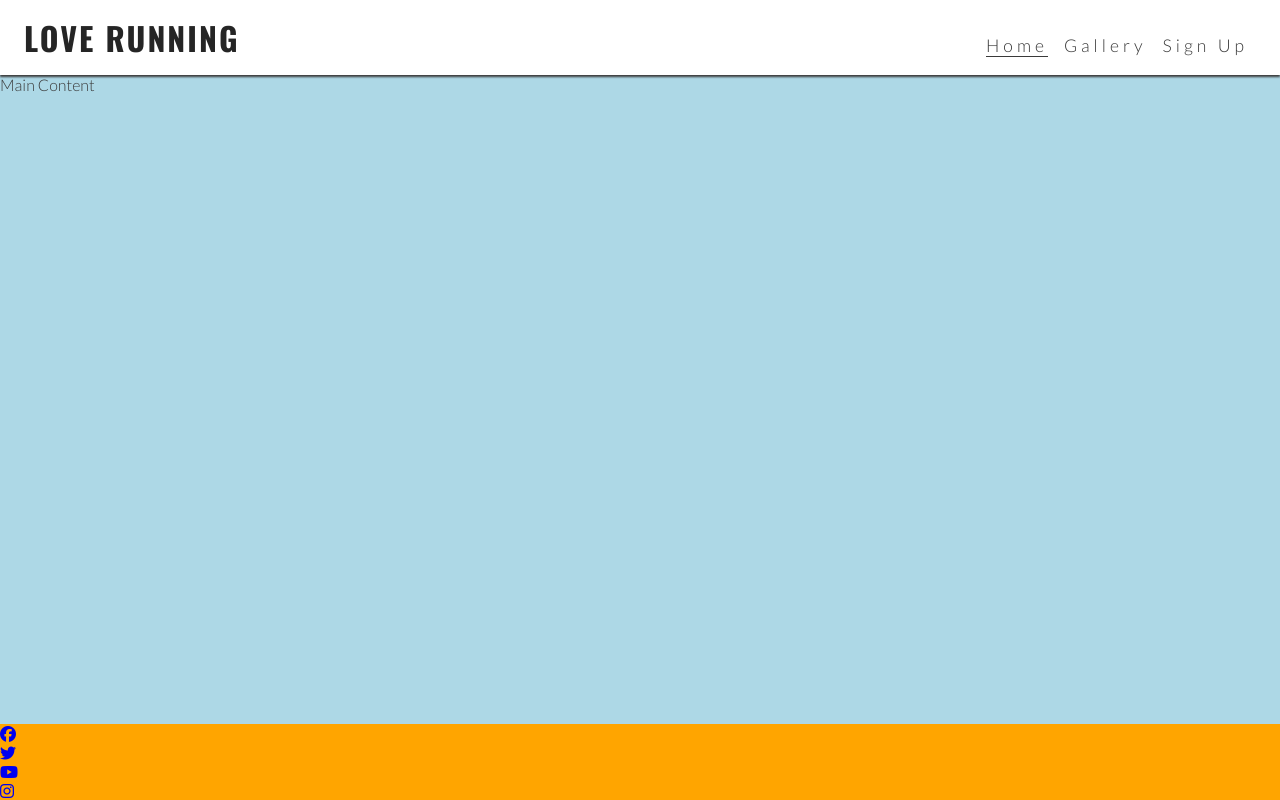
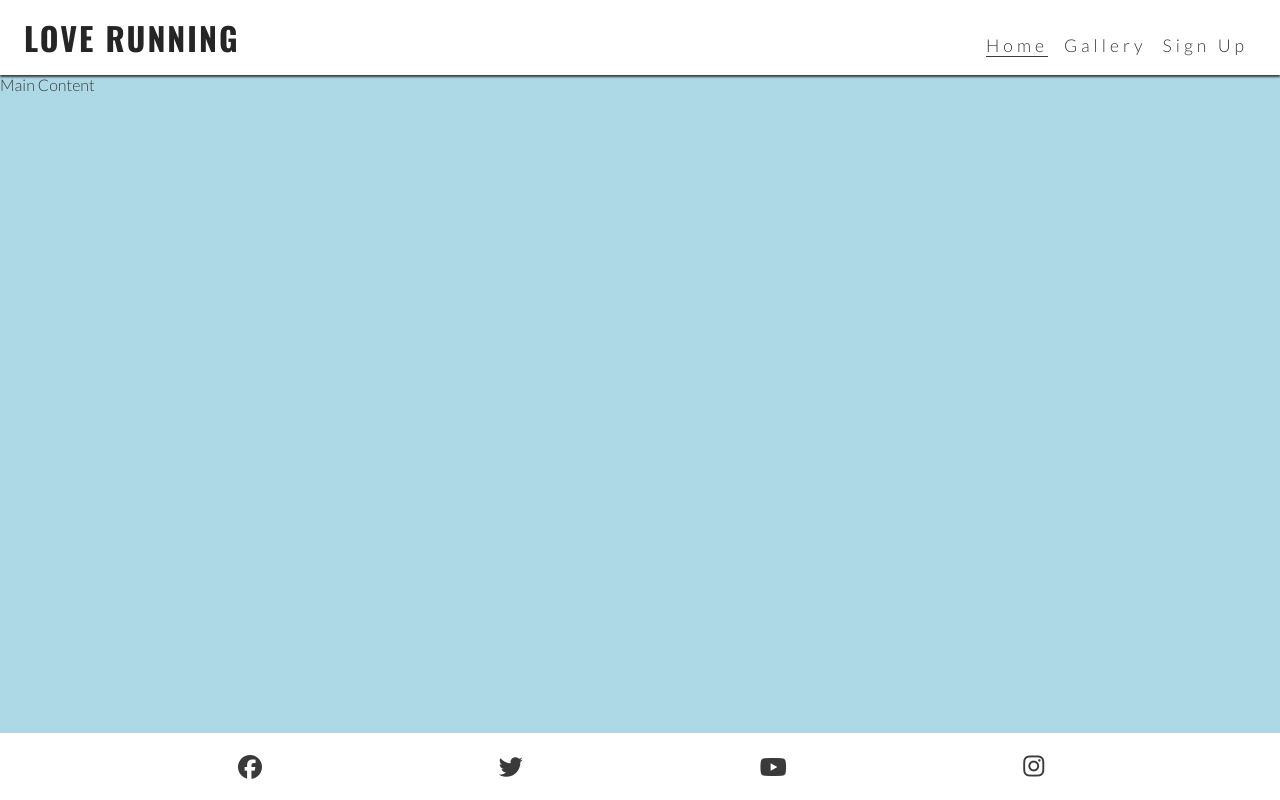
Before and after one commit to KJWhitehead/loverunning0, a plain HTML site: page index.html in a window 1280 px wide. Drawn offline with nearby package versions, Linux system fonts and the light colour scheme.

Commit message:
Style footer for all screen sizes

```diff
--- a/assets/css/style.css
+++ b/assets/css/style.css
@@ -91,8 +91,18 @@ main {
 }
 
 /* Footer */
-footer {
-    background-color: orange;
+#social-networks {
+    text-align: center;
+    padding: 20px 0;
+    display: flex;
+    justify-content: space-evenly;
+    list-style-type: none;
+}
+
+#social-networks i {
+    font-size: 150%;
+    padding: 5%;
+    color: #3a3a3a;
 }
 
 /* Media query: tablets and larger (768px and up) */
--- a/index.html
+++ b/index.html
@@ -38,7 +38,7 @@
 
     <!--Footer-->
     <footer>
-        <ul>
+        <ul id="social-networks">
             <li><a href="https://www.facebook.com" target="_blank" rel="noopener" aria-label="Visit our Facebook page (opens in a new tab)"><i class="fa-brands fa-facebook"></i></a></li>
             <li><a href="https://www.twitter.com" target="_blank" rel="noopener" aria-label="Visit our Twitter account (opens in a new tab)"><i class="fa-brands fa-twitter"></i></a></li>
             <li><a href="https://www.youtube.com" target="_blank" rel=" noopener" aria-label="Visit our YouTube channel (opens in a new tab)"><i class="fa-brands fa-youtube"></i></a></li>
```
